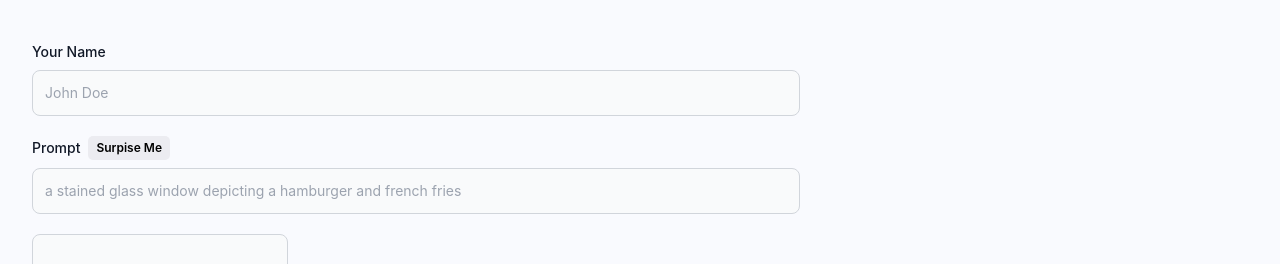
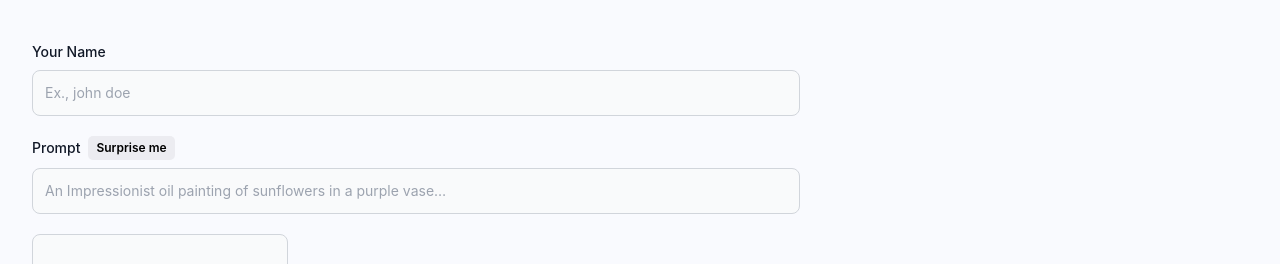
Before and after one commit to nahaktarun/Dall-e-clone, a React (Vite) app in the folder client/: page /create-post in a window 1280 px wide. Shown: the part 180-444 px from the top of the page. Built offline with nearby package versions, Linux system fonts and the light colour scheme; a web font is replaced by a local one.

Commit message:
fixed the text input box issue

```diff
--- a/client/src/components/FormField.jsx
+++ b/client/src/components/FormField.jsx
@@ -3,44 +3,39 @@ import React from "react";
 const FormField = ({
   labelName,
   type,
+  name,
   placeholder,
-  name,
   value,
   handleChange,
-  isSupriseMe,
+  isSurpriseMe,
   handleSurpriseMe,
-}) => {
-  return (
+}) => (
   <div>
-      <div className="flex items-center gap-2 mb-2 ">
-        <label
-          htmlFor={name}
-          className="block text-sm font-medium text-gray-900"
-        >
+    <div className="flex items-center gap-2 mb-2">
+      <label htmlFor={name} className="block text-sm font-medium text-gray-900">
         {labelName}
       </label>
-
-        {isSupriseMe && (
+      {isSurpriseMe && (
         <button
           type="button"
           onClick={handleSurpriseMe}
-            className="font-semibold text-xs bg-[#ECECF1] py-1 px-2 rounded-[5px] text-black"
+          className="font-semibold text-xs bg-[#EcECF1] py-1 px-2 rounded-[5px] text-black"
         >
-            Surpise Me
+          Surprise me
         </button>
       )}
     </div>
     <input
       type={type}
       id={name}
+      name={name}
+      className="bg-gray-50 border border-gray-300 text-gray-900 text-sm rounded-lg focus:ring-[#6469ff] focus:border-[#6469ff] outline-none block w-full p-3"
       placeholder={placeholder}
       value={value}
       onChange={handleChange}
       required
-        className="bg-gray-50 border border-gray-300 text-gray-900 text-sm rounded-lg focus:ring-[#4649ff] focus:border-[#4649ff] outline-none block w-full p-3"
     />
   </div>
 );
-};
 
 export default FormField;
--- a/client/src/pages/CreatePost.jsx
+++ b/client/src/pages/CreatePost.jsx
@@ -17,9 +17,8 @@ const CreatePost = () => {
 
   const handleSubmit = () => {};
 
-  const handleChange = (e) => {
+  const handleChange = (e) =>
     setForm({ ...form, [e.target.name]: e.target.value });
-  };
 
   const handleSurpriseMe = () => {
     const randomPrompt = getRandomPrompt(form.prompt);
@@ -65,18 +64,19 @@ const CreatePost = () => {
             labelName="Your Name"
             type="text"
             name="name"
-            placeholder="John Doe"
+            placeholder="Ex., john doe"
             value={form.name}
             handleChange={handleChange}
           />
+
           <FormField
             labelName="Prompt"
             type="text"
-            name="name"
-            placeholder="a stained glass window depicting a hamburger and french fries"
+            name="prompt"
+            placeholder="An Impressionist oil painting of sunflowers in a purple vase…"
             value={form.prompt}
             handleChange={handleChange}
-            isSupriseMe
+            isSurpriseMe
             handleSurpriseMe={handleSurpriseMe}
           />
           <div className="relative  bg-gray-50 border border-gray-300 text-gray-900 text-sm rounded-lg focus:ring-blue-500 focus:border-flue-500 w-64 p-3 h-64 flex justify-center items-center">
```
Lines whose indentation alone changed are shown as unchanged.
